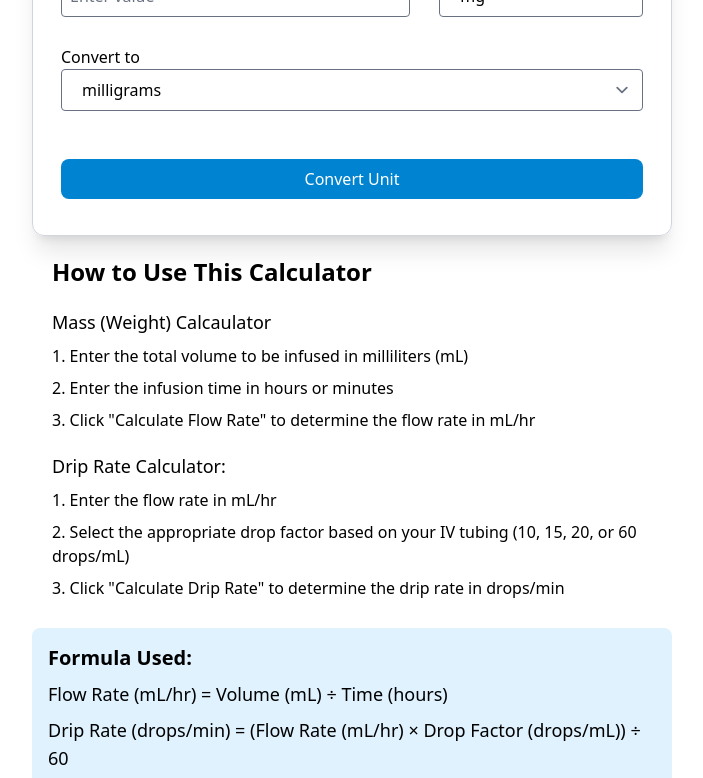
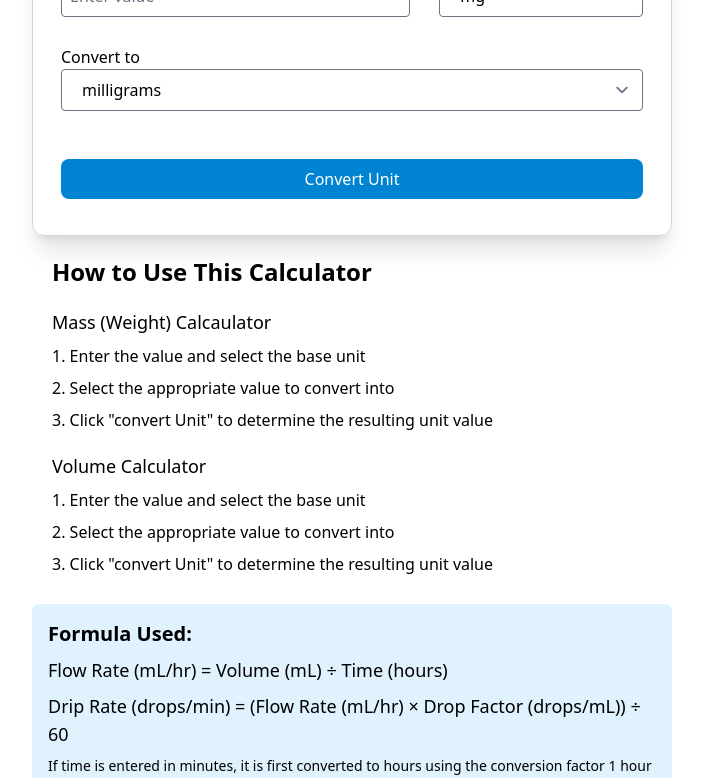
Before and after one commit to cianvergelll/Nursing-Calc, a SvelteKit app: page /calculators/unit-converter in a window 1280 px wide. Shown: the part 492-1270 px from the top of the page, without its empty margins (288-991 px from the left). Built offline with nearby package versions, Linux system fonts and the light colour scheme.

Commit message:
unit converter info

```diff
--- a/src/routes/calculators/unit-converter/+page.svelte
+++ b/src/routes/calculators/unit-converter/+page.svelte
@@ -152,16 +152,14 @@
 	<div class="w-full">
 		<p class="my-5 ml-5 text-2xl font-bold">How to Use This Calculator</p>
 		<p class="ml-5 text-lg">Mass (Weight) Calcaulator</p>
-		<p class={pStyle}>1. Enter the total volume to be infused in milliliters (mL)</p>
-		<p class={pStyle}>2. Enter the infusion time in hours or minutes</p>
-		<p class={pStyle}>3. Click "Calculate Flow Rate" to determine the flow rate in mL/hr</p>
+		<p class={pStyle}>1. Enter the value and select the base unit</p>
+		<p class={pStyle}>2. Select the appropriate value to convert into</p>
+		<p class={pStyle}>3. Click "convert Unit" to determine the resulting unit value</p>
 
-		<p class="mt-5 ml-5 text-lg">Drip Rate Calculator:</p>
-		<p class={pStyle}>1. Enter the flow rate in mL/hr</p>
-		<p class={pStyle}>
-			2. Select the appropriate drop factor based on your IV tubing (10, 15, 20, or 60 drops/mL)
-		</p>
-		<p class={pStyle}>3. Click "Calculate Drip Rate" to determine the drip rate in drops/min</p>
+		<p class="mt-5 ml-5 text-lg">Volume Calculator</p>
+		<p class={pStyle}>1. Enter the value and select the base unit</p>
+		<p class={pStyle}>2. Select the appropriate value to convert into</p>
+		<p class={pStyle}>3. Click "convert Unit" to determine the resulting unit value</p>
 	</div>
 
 	<div class="mt-5 mb-10 rounded-lg bg-sky-100 p-4">
```
